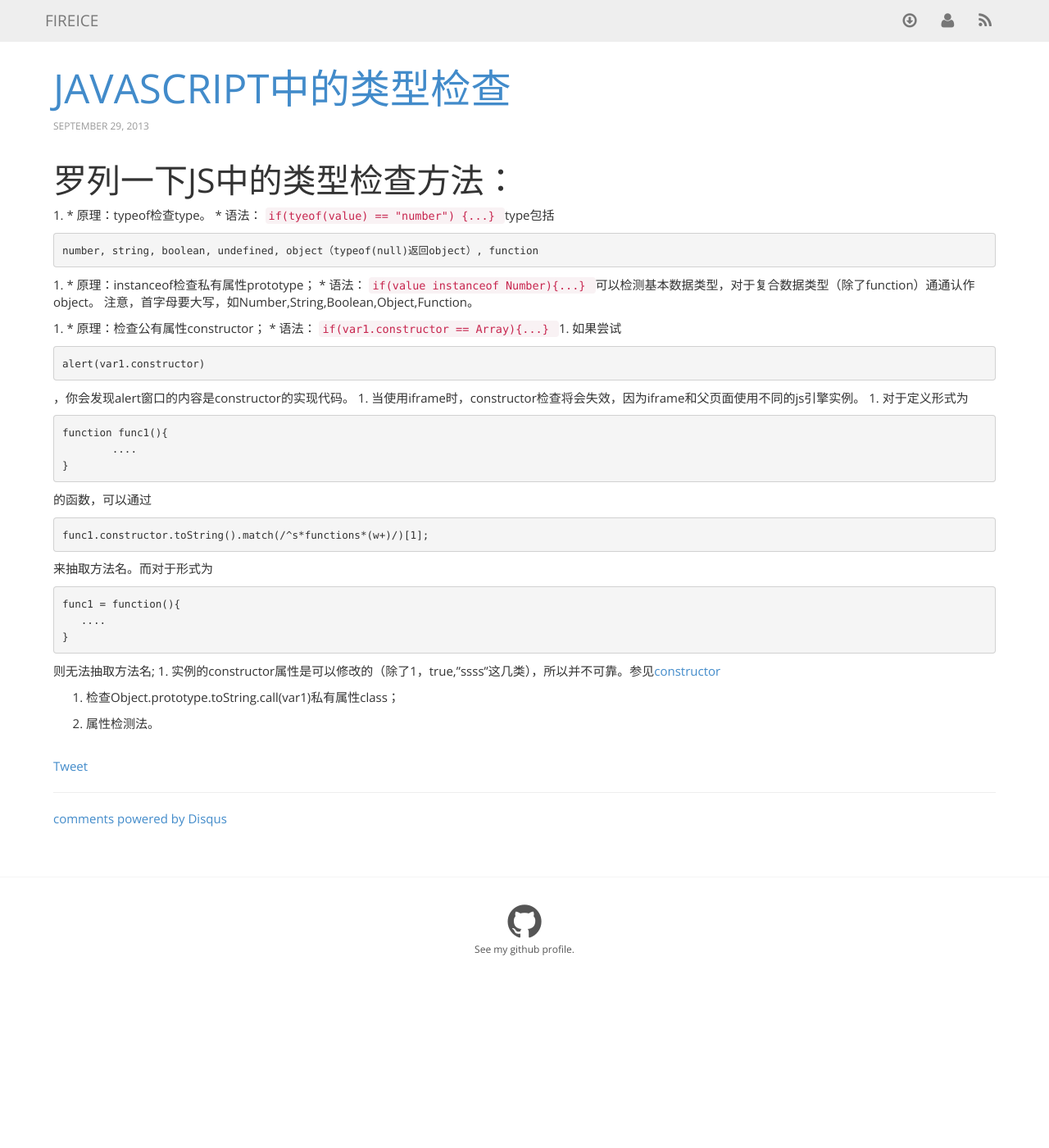
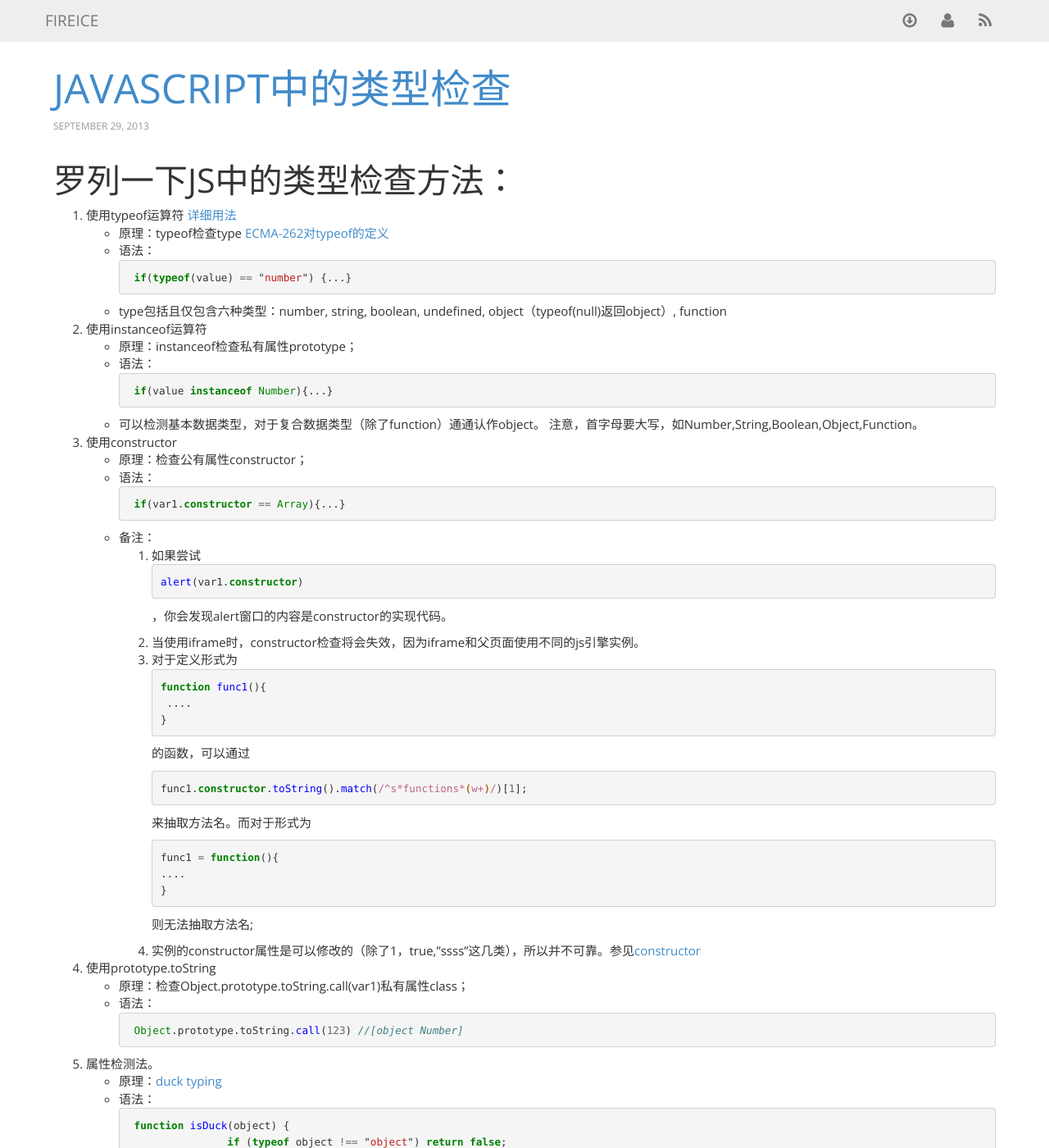
Before and after one commit to chzju/chzju.github.com, a Jekyll site: the page built from _posts/2013-09-29-test-chinese.md, in a window 1280 px wide and 1400 px high. Shown: the whole window at 82% size. Built offline with Jekyll 4.4.1, drawn with Linux system fonts in a browser that asks for light colours; nearby versions of some CDN libraries; Markdown is read by kramdown in place of the engine named in the settings; comment, search, counter and statistics services are not loaded; some of the changed text lies outside the part shown.

Commit message:
应tt要求，完善了属性检测法的说明。并修改部分文档结构，是文档更佳清晰

````diff
--- a/_posts/2013-09-29-test-chinese.md
+++ b/_posts/2013-09-29-test-chinese.md
@@ -5,50 +5,48 @@ category: posts
 ---
 
 # 罗列一下js中的类型检查方法： #
-1.
-	* 原理：typeof检查type。
+1. 使用typeof运算符 [详细用法](https://developer.mozilla.org/zh-CN/docs/JavaScript/Reference/Operators/typeof)
+	* 原理：typeof检查type [ECMA-262对typeof的定义](http://bclary.com/2004/11/07/#a-11.4.3)
 	* 语法：
+	```javascript
+	if(typeof(value) == "number") {...}
 	```
-	if(tyeof(value) == "number") {...}
-	```
-type包括
-```
-number, string, boolean, undefined, object（typeof(null)返回object）, function
-```
+	* type包括且仅包含六种类型：number, string, boolean, undefined, object（typeof(null)返回object）, function
 
-1.
+1. 使用instanceof运算符
 	* 原理：instanceof检查私有属性prototype；
 	* 语法：
-	```
+	```javascript
 	if(value instanceof Number){...}
 	```
-可以检测基本数据类型，对于复合数据类型（除了function）通通认作object。
+	* 可以检测基本数据类型，对于复合数据类型（除了function）通通认作object。
 注意，首字母要大写，如Number,String,Boolean,Object,Function。
 
-1.
+1. 使用constructor
 	* 原理：检查公有属性constructor；
 	* 语法：
-	```
+	```javascript
 	if(var1.constructor == Array){...}
 	```
+	* 备注：
 		1. 如果尝试
-```
+```javascript
 alert(var1.constructor)
 ```
 ，你会发现alert窗口的内容是constructor的实现代码。
 		1. 当使用iframe时，constructor检查将会失效，因为iframe和父页面使用不同的js引擎实例。
 		1. 对于定义形式为
-```
+```javascript
 function func1(){
 	....
 }
 ```
 的函数，可以通过
-```
+```javascript
 func1.constructor.toString().match(/^s*functions*(w+)/)[1];
 ```
 来抽取方法名。而对于形式为
-```
+```javascript
 func1 = function(){
    ....
 }
@@ -56,9 +54,21 @@ func1 = function(){
 则无法抽取方法名;
 		1. 实例的constructor属性是可以修改的（除了1，true,"ssss"这几类），所以并不可靠。参见[constructor][1]
 
-
-1. 检查Object.prototype.toString.call(var1)私有属性class；
-
+1. 使用prototype.toString
+	* 原理：检查Object.prototype.toString.call(var1)私有属性class；
+	* 语法：
+	```javascript
+	Object.prototype.toString.call(123) //[object Number]
+	```
 1. 属性检测法。
+	* 原理：[duck typing](http://zh.wikipedia.org/zh-cn/%E9%B8%AD%E5%AD%90%E7%B1%BB%E5%9E%8B)
+	* 语法：
+	```javascript
+	function isDuck(object) {
+  		if (typeof object !== "object") return false;
+  		if (typeof object.quack !== "function") return false;
+    	return true;
+	}
+	```
 
 [1]: https://developer.mozilla.org/en/Core_JavaScript_1.5_Reference/Global_Objects/Object/constructor "constructor"
````
